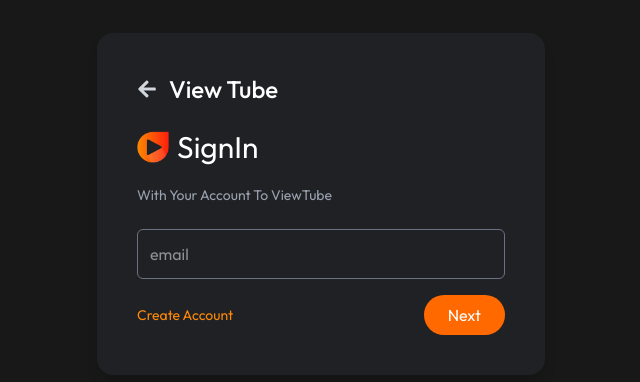
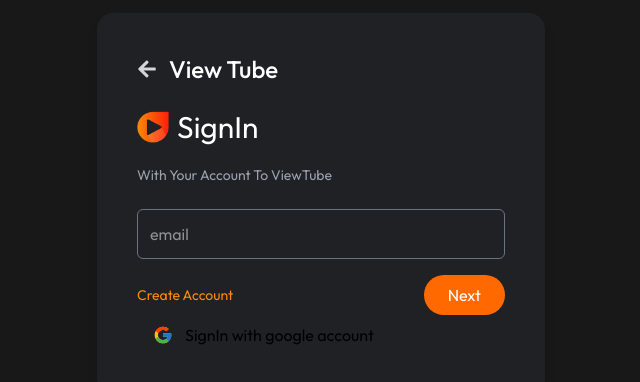
Before and after one commit to Dishen-Gajera/ViewTube, a React (Vite) app in the folder frontend/: page /signin in a window 1280 px wide. Shown: the part 196-578 px from the top of the page, without its empty margins (319-959 px from the left). Built offline with nearby package versions, Linux system fonts and the light colour scheme; no server answers.

Commit message:
add googlelogin at singup and login page

```diff
--- a/frontend/src/Pages/SignIn.jsx
+++ b/frontend/src/Pages/SignIn.jsx
@@ -9,6 +9,10 @@ import { ClipLoader } from "react-spinners";
 import { showAlertHandler } from "../components/CustomAlert";
 import { useDispatch } from "react-redux";
 import { setUserData } from "../Redux/userSlice";
+import { FcGoogle } from "react-icons/fc";
+import { auth, provider } from "../../utils/firebase";
+
+
 
 function SignIn() {
   const [step, setStep] = useState(1);
@@ -52,6 +56,29 @@ function SignIn() {
     }
   };
 
+  const handelGoogleAuth = async () => {
+    try {
+      const response = await signInWithPopup(auth, provider);
+      console.log(response);
+      const user = response.user;
+      const formData = new FormData();
+      formData.append("username", user.displayName);
+      formData.append("email", user.email);
+      formData.append("photourl", user.photoURL);
+
+      const result = await axios.post(
+        `${serverUrl}/api/auth/googleauth`,
+        formData,
+        { withCredentials: true }
+      );
+      showAlertHandler("signin with google sucessfully");
+      dispatch(setUserData(result.data));
+    } catch (error) {
+      console.log(error.response.data.message);
+
+      console.log(error);
+    }
+  };
   return (
     <div className="flex items-center justify-center min-h-screen bg-[#181818]">
       <div className="bg-[#202124] rounded-2xl p-10 w-full max-w-md shadow-lg">
@@ -102,6 +129,14 @@ function SignIn() {
                 Next
               </button>
             </div>
+            <button
+              className="flex items-center gap-3 px-4 py-2 hover:bg-gray-700"
+              onClick={handelGoogleAuth}
+            >
+              {" "}
+              <FcGoogle className="text-xl" />
+              SignIn with google account
+            </button>
           </>
         )}
         {step == 2 && (
@@ -138,7 +173,7 @@ function SignIn() {
               </label>
             </div>
             <div className="flex justify-between items-center">
-              <button className="text-orange-400 text-sm hover:underline" onClick={()=>navigate('/forgetpass')}>
+              <button className="text-orange-400 text-sm hover:underline" onClick={() => navigate('/forgetpass')}>
                 Forgot Password
               </button>
               <button
--- a/frontend/src/Pages/SignUp.jsx
+++ b/frontend/src/Pages/SignUp.jsx
@@ -9,6 +9,10 @@ import { ClipLoader } from "react-spinners";
 import { showAlertHandler } from "../components/CustomAlert";
 import { setUserData } from "../Redux/userSlice";
 import { useDispatch } from "react-redux";
+import { FcGoogle } from "react-icons/fc";
+import { auth, provider } from "../../utils/firebase";
+
+
 
 function SignUp() {
   const [step, setStep] = useState(1);
@@ -83,6 +87,29 @@ function SignUp() {
     }
   };
 
+  const handelGoogleAuth = async () => {
+    try {
+      const response = await signInWithPopup(auth, provider);
+      console.log(response);
+      const user = response.user;
+      const formData = new FormData();
+      formData.append("username", user.displayName);
+      formData.append("email", user.email);
+      formData.append("photourl", user.photoURL);
+
+      const result = await axios.post(
+        `${serverUrl}/api/auth/googleauth`,
+        formData,
+        { withCredentials: true }
+      );
+      showAlertHandler("signin with google sucessfully");
+      dispatch(setUserData(result.data));
+    } catch (error) {
+      console.log(error.response.data.message);
+      console.log(error);
+    }
+  };
+
   return (
     <div className="flex items-center justify-center min-h-screen bg-[#181818]">
       <div className="bg-[#202124] rounded-2xl p-10 w-full max-w-md shadow-lg">
@@ -130,6 +157,14 @@ function SignUp() {
                 Next
               </button>
             </div>
+            <button
+              className="flex items-center gap-3 px-4 py-2 hover:bg-gray-700"
+              onClick={handelGoogleAuth}
+            >
+              {" "}
+              <FcGoogle className="text-xl" />
+              SignIn with google account
+            </button>
           </>
         )}
         {step == 2 && (
```
